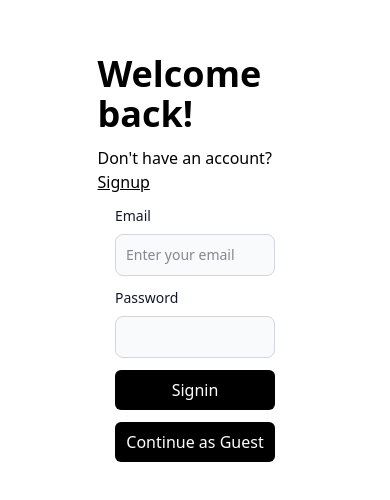
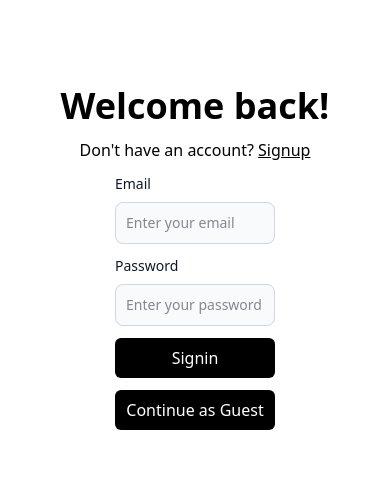
Before and after one commit to Joelfranklin96/pencraft-frontend, a React (Vite) app: page / in a window 390 px wide. Shown: the part 170-670 px from the top of the page. Built offline with nearby package versions, Linux system fonts and the light colour scheme; no server answers.

Commit message:
improve mobile responsiveness of signin page

```diff
--- a/src/components/pages/Signin.tsx
+++ b/src/components/pages/Signin.tsx
@@ -97,7 +97,7 @@ export function Signin(){
 
     return (
         <div className="flex justify-center items-center h-screen w-screen">
-            <div className="flex justify-center items-center h-full w-1/2">
+            <div className="flex justify-center items-center h-full w-full lg:w-1/2 px-4">
                 <div>
                     <div className = "flex flex-col justify-center items-center">
                         <div className="flex flex-col items-center">
@@ -116,7 +116,7 @@ export function Signin(){
                         </div>
                         <div className="mt-3">
                             <InputField onChange = {function(e){
-                                setPassword(e.target.value)}} name="password" text='Password' placeholder='' isPassword={true} />
+                                setPassword(e.target.value)}} name="password" text='Password' placeholder='Enter your password' isPassword={true} />
                         </div>
                         <div className="mt-3 hover:bg-gray-50">
                             <AuthButton text="Signin" onClick={submitData}></AuthButton>
```
